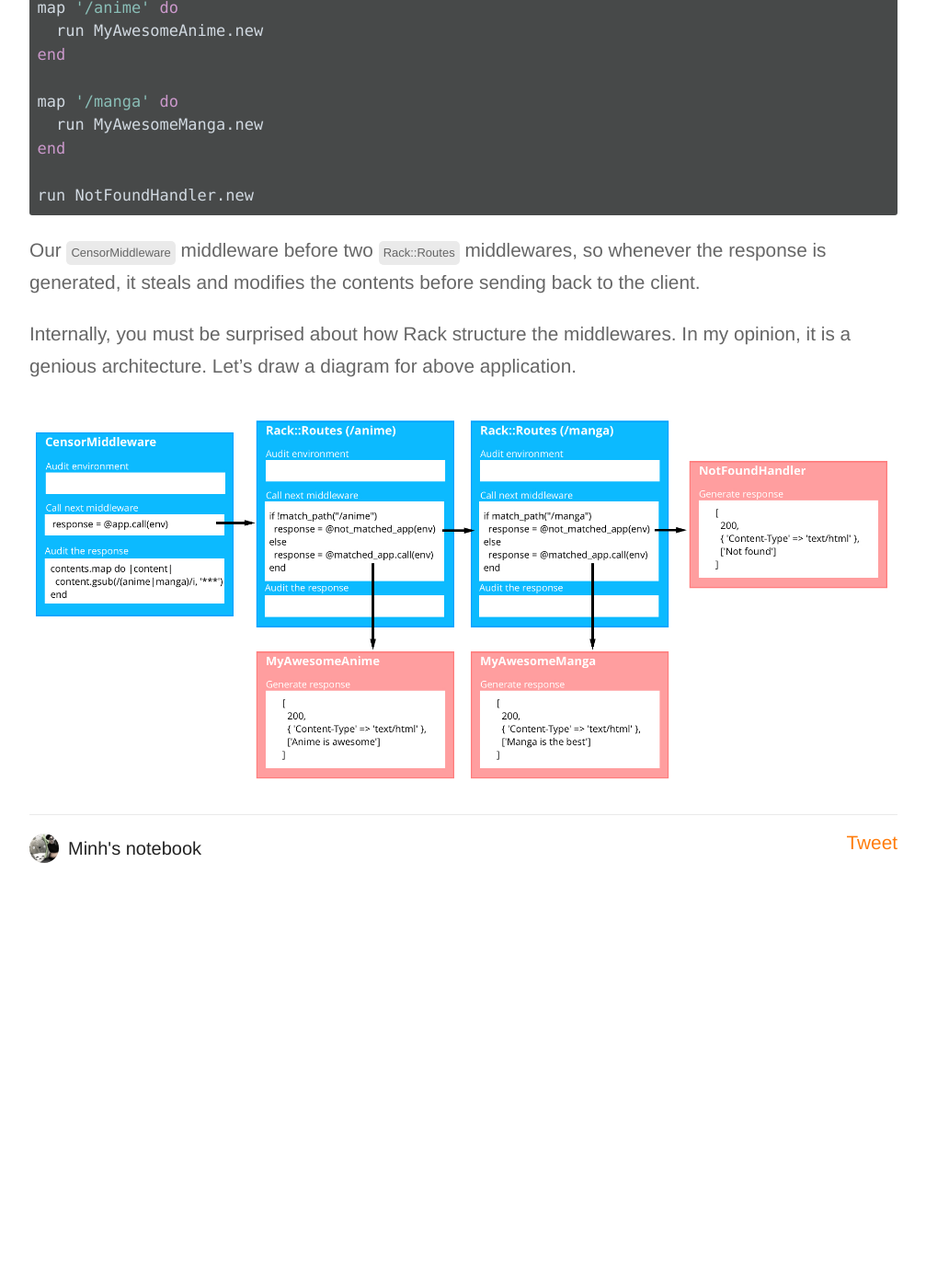
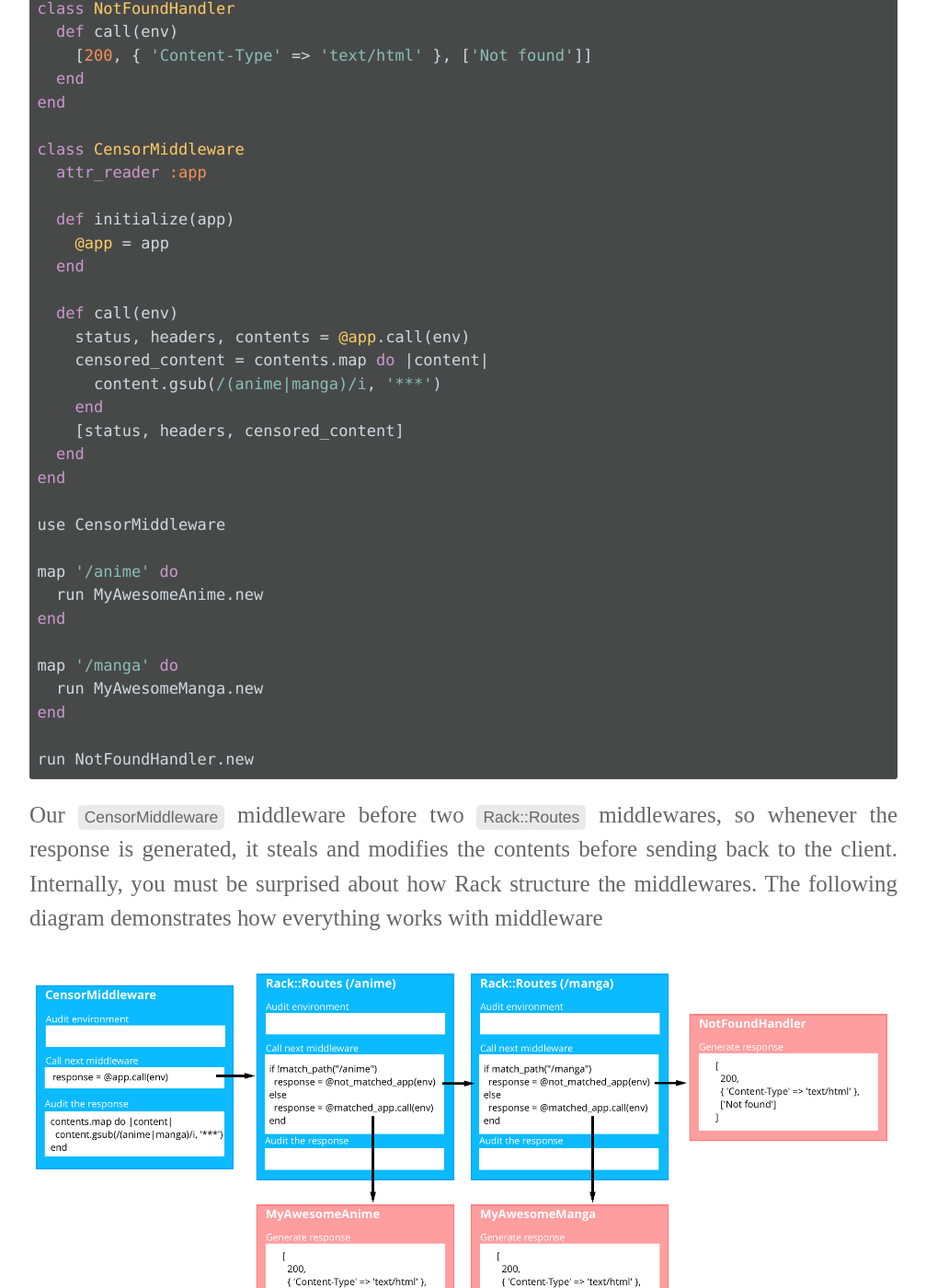
Before and after one commit to 0x2c7/nguyenquangminh0711.github.io, a Jekyll site: the page built from _posts/2017-03-28-rack-the-hidden-hero-part-1.md, in a window 1280 px wide and 1400 px high, scrolled down 10207 px. Shown: the whole window at 92% size, without its empty margins (136-1143 px from the left). Built offline with Jekyll 4.4.1, drawn with Linux system fonts in a browser that asks for light colours; comment, search, counter and statistics services are not loaded; before the commit the page ends 11353 px from its top, so only the background shows below that.

Commit message:
Fix font of blog post

````diff
--- a/_posts/2017-03-28-rack-the-hidden-hero-part-1.md
+++ b/_posts/2017-03-28-rack-the-hidden-hero-part-1.md
@@ -181,8 +181,6 @@ end
 run NotFoundHandler.new
 ```
 
-Our `CensorMiddleware` middleware before two `Rack::Routes` middlewares, so whenever the response is generated, it steals and modifies the contents before sending back to the client.
-
-Internally, you must be surprised about how Rack structure the middlewares. In my opinion, it is a genious architecture. Let's draw a diagram for above application.
+Our `CensorMiddleware` middleware before two `Rack::Routes` middlewares, so whenever the response is generated, it steals and modifies the contents before sending back to the client. Internally, you must be surprised about how Rack structure the middlewares. The following diagram demonstrates how everything works with middleware
 
 ![Middleware diagram]({{ site.url  }}/assets/figures/rack-the-hidden-hero/middleware-diagram.jpg)
--- a/assets/css/style.css
+++ b/assets/css/style.css
@@ -11,6 +11,7 @@ html,body,div,span,applet,object,iframe,h1,h2,h3,h4,h5,h6,p,blockquote,pre,a,abb
 .hidden { display: none; }
 
 /* Icons */
+@import url('https://fonts.googleapis.com/css?family=Playfair+Display');
 @font-face {
 	font-family: 'icons';
 		src: url('../fonts/icons.eot');
@@ -84,9 +85,6 @@ a,
 
 ul 	{ margin:0; padding:0; }
 li	{ list-style-type:circle; list-style-position:inside; }
-
-/* Line Height */
-#post-body, p { line-height:1.7; }
 
 b, strong { font-weight: 500;
   color: #1E2025; }
@@ -426,10 +424,19 @@ nav.main-nav a.cta {
 
 }
 
+#post-body p {
+  font-family: 'Playfair Display', serif;
+  line-height: 1.5;
+  font-size: 1.2em;
+  color: #666;
+  text-align: justify;
+}
+
 .post h1 {
+	margin-top: 20px;
 	margin-bottom: 20px;
 	color: #222;
-	font: 300 32px/1.4em "Helvetica Neue", Helvetica,Arial,sans-serif;
+	font: 400 40px/1.4em "Helvetica Neue", Helvetica,Arial,sans-serif;
 }
 
 .post h1.title {
@@ -568,8 +575,8 @@ div.highlighter-rouge {
 
 code.highlighter-rouge {
   display: inline-block;
-  padding: 2px 5px;
+  padding: 5px 7px;
   background-color: #eaeaea;
   border-radius: 5px;
-  font-size: 13px;
+	font: 0.7em/1 "Helvetica Neue", Helvetica, Arial, sans-serif;
 }
````
